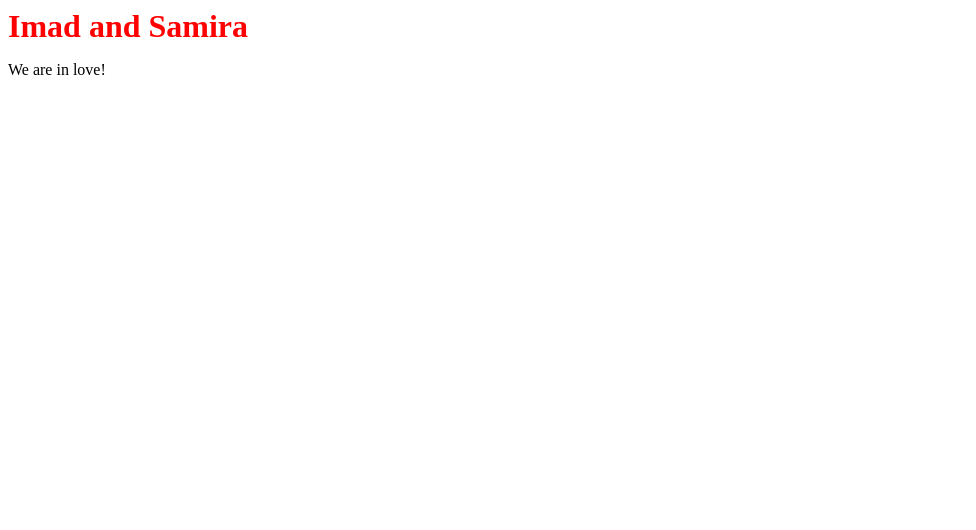
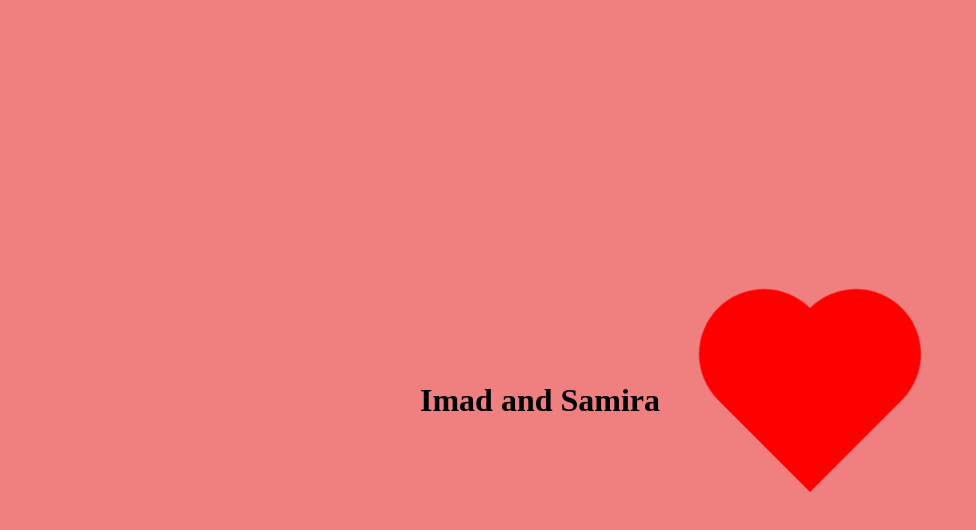
Before and after one commit to KEEEPUP/keepup.github.io, a plain HTML site: page index.html in a window 1280 px wide. Shown: the whole page, without its empty margins (0-976 px from the left). Drawn offline with Linux system fonts and the light colour scheme.

Commit message:
Update index.html

```diff
--- a/index.html
+++ b/index.html
@@ -1,16 +1,94 @@
 <!DOCTYPE html>
 <html>
   <head>
-    <title>Imad and Samira Love Page</title>
-    <link rel="stylesheet" type="text/css" href="style.css">
+    <title>Imad and Samira</title>
+    <style>
+                body {
+            display:flex;
+            align-items: center;
+            justify-content: center;
+            min-height:100vh;
+            margin: 0;
+            background-color: lightcoral;
+        }
+
+        .heart {
+            background: red;
+            position: relative;
+            height: 100px;
+            width:100px;
+            /* Animation */
+            transform: rotate(-45deg) scale(1);
+            animation: pulse 2s linear infinite;
+        }
+
+
+        .heart::after {
+            /* background:blue; */
+            background:inherit;
+            border-radius: 50%; /* To make circle */
+            content:'';
+            position:absolute;
+            /* top: -100px;*/
+            top: -50%; /* Inherit properties of parent */
+            /* left: -100px; */
+            left:0;
+            height: 100px;
+            width:100px;
+        }
+        .heart::before {
+        /* background:green; */
+            background:inherit;
+            border-radius: 50%; /* To make circle */
+            content:'';
+            position:absolute;
+            top:0;
+            right:-50%; /* Inherit properties of parent */
+            height: 100px;
+            width:100px;
+        }
+
+        @keyframes pulse{
+            0% {
+                transform: rotate(-45deg) scale(1);
+                opacity: 0;
+            }/*
+            10% {
+                transform: rotate(-45deg) scale(1.3);
+            }
+            20% {
+                transform: rotate(-45deg) scale(0.9);
+            }
+            30% {
+                transform: rotate(-45deg) scale(1.2);
+            }
+            40% {
+                transform: rotate(-45deg) scale(0.9);
+            }*/
+            50% {
+                transform: rotate(-45deg) scale(1.3);
+                opacity: 1;
+            }/*
+            60% {
+                transform: rotate(-45deg) scale(0.95);
+            }
+            70% {
+                transform: rotate(-45deg) scale(1);
+            } */
+            100% {
+                transform: rotate(-45deg) scale(1);
+                opacity: 1;
+            }
+        }
+
+    h1{
+        margin-right: 100px;
+    }
+
+    </style>
   </head>
   <body>
     <h1>Imad and Samira</h1>
-    <p>We are in love!</p>
-    <div class="icon-container">
-      <i class="fas fa-heart"></i>
-      <i class="fas fa-heart"></i>
-      <i class="fas fa-heart"></i>
-    </div>
+    <div class = "heart"></div>
   </body>
 </html>
```
